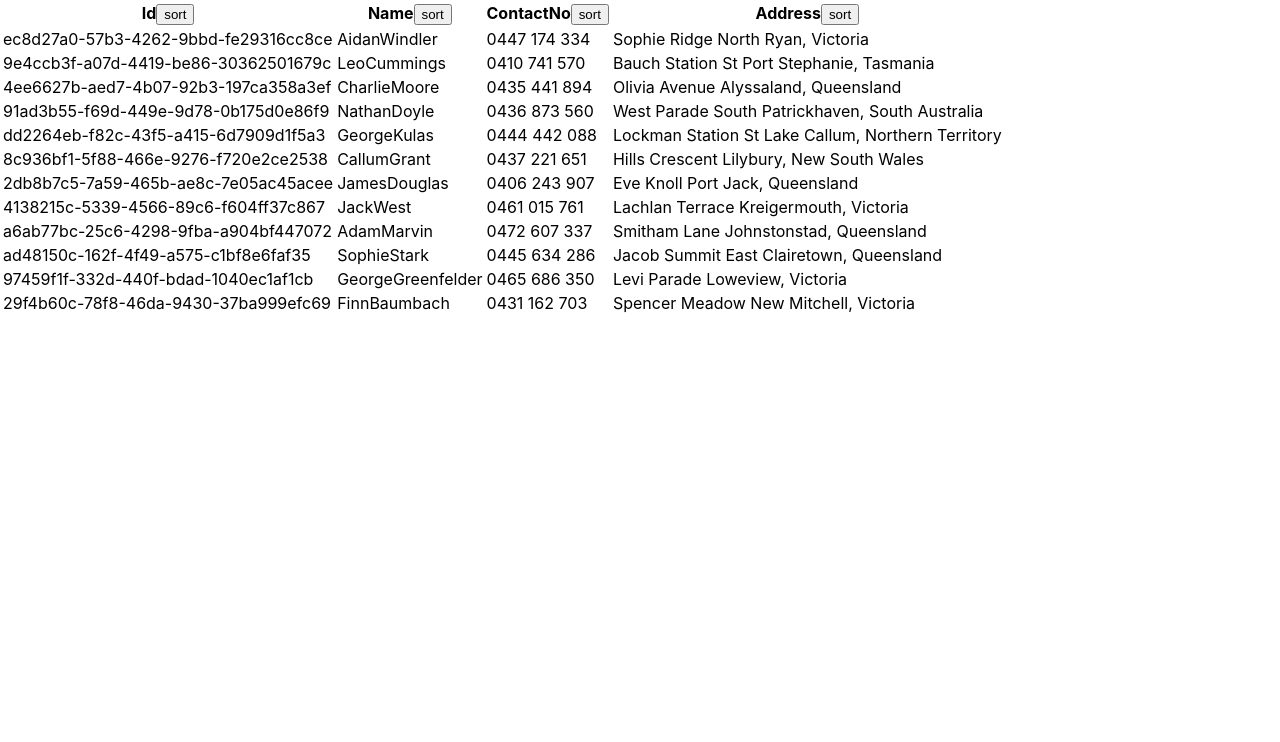
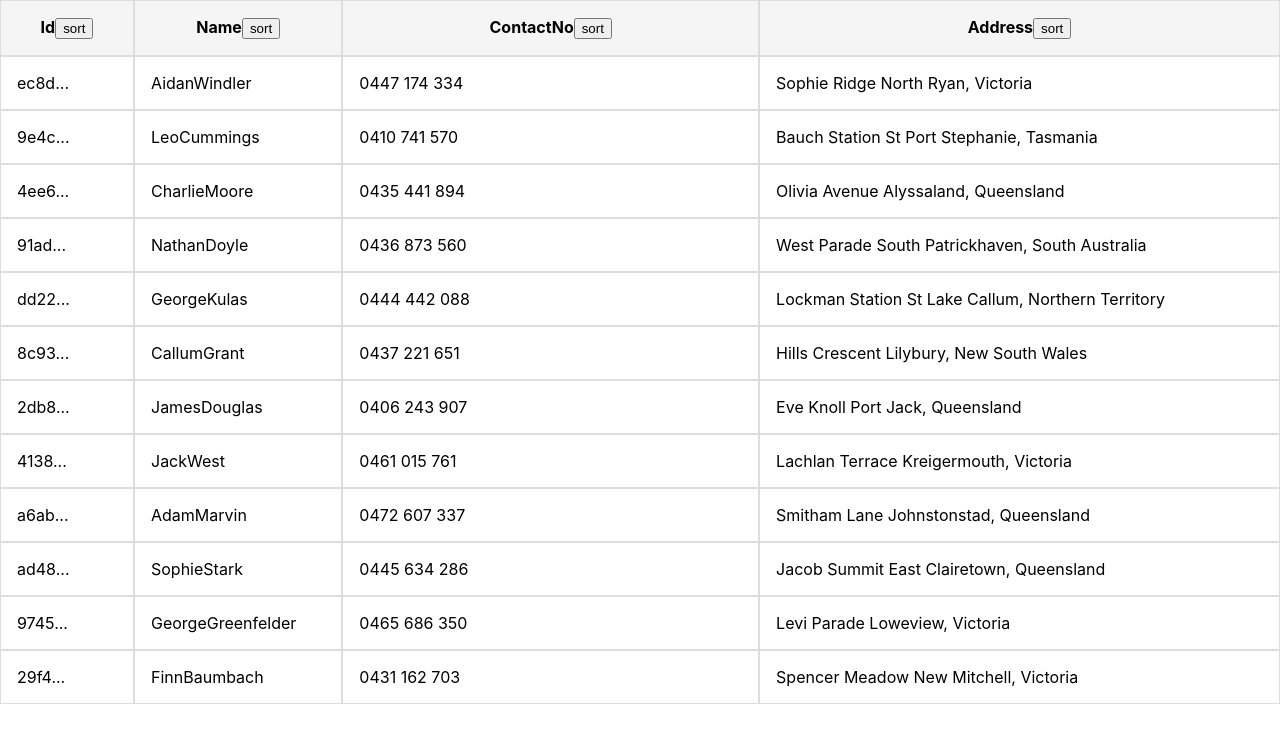
Before and after one commit to arian66/user-table, a React (Create React App) app in the folder code/: page / in a window 1280 px wide. Shown: the top 742 px of the page. Built offline with nearby package versions, Linux system fonts and the light colour scheme.

Commit message:
styling table component

```diff
--- a/code/src/components/table/Table.interface.ts
+++ b/code/src/components/table/Table.interface.ts
@@ -1,6 +1,7 @@
 export interface Header {
 	name: string;
 	label: string;
+	columnSpan: number;
 }
 
 interface TableRow {
--- /dev/null
+++ b/code/src/components/table/Table.style.ts
@@ -0,0 +1,31 @@
+import styled from "styled-components";
+
+interface Cell {
+	columnSpan: number;
+}
+
+export const StyledTable = styled.table`
+	display: table;
+	width: 100%;
+	border-collapse: collapse;
+`;
+
+export const StyledTR = styled.tr`
+	display: grid;
+	grid-template-columns: 1fr 2fr 4fr 5fr;
+	grid-auto-rows: auto;
+`;
+
+export const StyledTH = styled.th<Cell>`
+	padding: 1rem;
+	background-color: #f5f5f5;
+	border: 1px solid #ddd;
+	min-width: ${({ columnSpan }) => columnSpan * 100}px;
+`;
+
+export const StyledTD = styled.td<Cell>`
+	padding: 1rem;
+	background-color: #fff;
+	border: 1px solid #ddd;
+	min-width: ${({ columnSpan }) => columnSpan * 100}px;
+`;
--- a/code/src/components/table/Table.tsx
+++ b/code/src/components/table/Table.tsx
@@ -1,5 +1,6 @@
 import React, { useState } from "react";
 import { Header, TableProps } from "./Table.interface";
+import { StyledTable, StyledTH, StyledTD, StyledTR } from "./Table.style";
 
 const Table: React.FC<TableProps> = (props) => {
 	const { headers, data } = props;
@@ -37,27 +38,32 @@ const Table: React.FC<TableProps> = (props) => {
 	});
 
 	return (
-		<table>
+		<StyledTable>
 			<thead>
-				<tr>
+				<StyledTR>
 					{headers.map((header, index) => (
-						<th key={index}>
+						<StyledTH key={index} columnSpan={header.columnSpan}>
 							{header.label}
 							<button onClick={() => handleSort(header)}>sort</button>
-						</th>
+						</StyledTH>
 					))}
-				</tr>
+				</StyledTR>
 			</thead>
 			<tbody>
 				{sortedData.map((row, rowIndex) => (
-					<tr key={rowIndex}>
+					<StyledTR key={rowIndex}>
 						{headers.map((header, columnIndex) => (
-							<td key={`${rowIndex}-${columnIndex}`}>{row[header.name]}</td>
+							<StyledTD
+								key={`${rowIndex}-${columnIndex}`}
+								columnSpan={header.columnSpan}
+							>
+								{row[header.name]}
+							</StyledTD>
 						))}
-					</tr>
+					</StyledTR>
 				))}
 			</tbody>
-		</table>
+		</StyledTable>
 	);
 };
 
--- a/code/src/features/users/Users.tsx
+++ b/code/src/features/users/Users.tsx
@@ -5,10 +5,10 @@ import { User} from "./Users.interface"
 const Users = () => {
 	const [data, setData] = useState([]);
 	const headers = [
-		{ name: "id", label: "Id" },
-		{ name: "name", label: "Name" },
-		{ name: "contactNo", label: "ContactNo" },
-		{ name: "address", label: "Address" },
+		{ name: "id", label: "Id", columnSpan: 1 },
+		{ name: "name", label: "Name", columnSpan: 1.5 },
+		{ name: "contactNo", label: "ContactNo", columnSpan: 2 },
+		{ name: "address", label: "Address", columnSpan: 2 },
 	];
 
 	useEffect(() => {
@@ -16,7 +16,7 @@ const Users = () => {
 			.then((res) => res.json())
 			.then(res => res?.employees.map(( user: User) => ({
 				name: user.firstName + user.lastName,
-				id: user.id,
+				id: `${user.id.substring(0,4)}...`,
 				contactNo: user.contactNo,
 				address: user.address
 			})))
```
